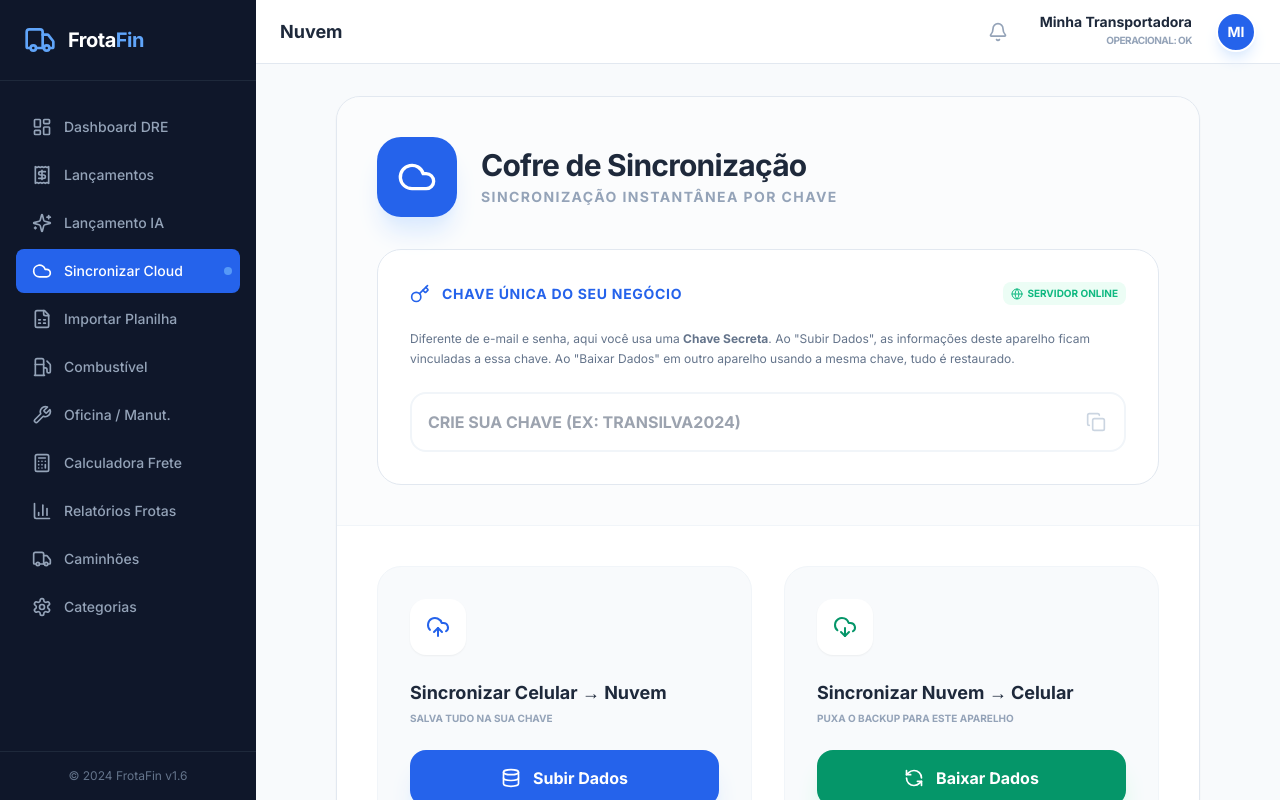
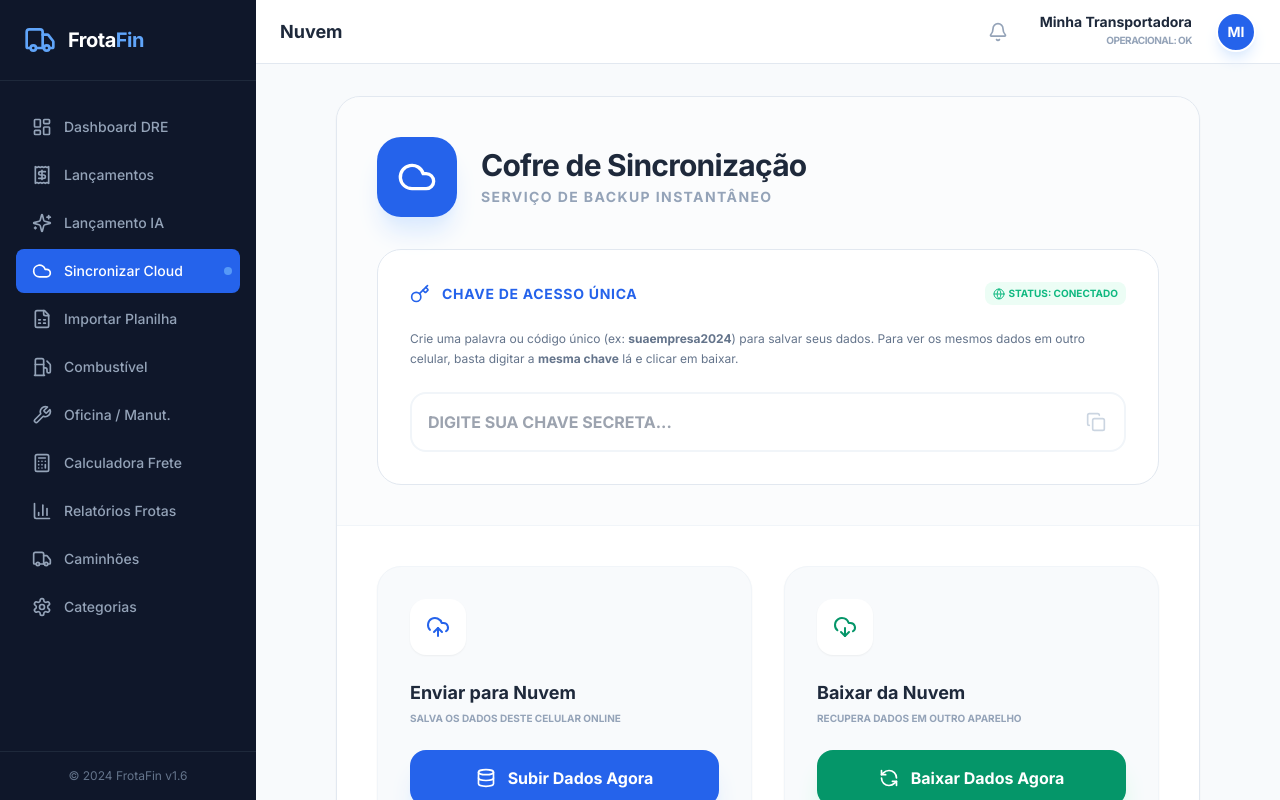
Before and after one commit to eduardopaniago/GestaoFrota, a React (Vite) app: page / in a window 1280 px wide. Both pictures are taken after a click on the button "Sincronizar Cloud". Built offline with nearby package versions, Linux system fonts and the light colour scheme.

Commit message:
Add files via upload

```diff
--- a/components/CloudSync.tsx
+++ b/components/CloudSync.tsx
@@ -3,7 +3,7 @@
 import {
   Cloud as CloudIcon, ShieldCheck, RefreshCcw,
   CloudUpload, CloudDownload, Key, Info, CheckCircle2,
-  Database, Loader2, AlertTriangle, Smartphone, Copy, Check, Globe
+  Database, Loader2, AlertTriangle, Smartphone, Copy, Check, Globe, ShieldAlert
 } from 'lucide-react';
 import { UserProfile } from '../types';
 
@@ -23,8 +23,8 @@
   const [error, setError] = useState<string | null>(null);
   const [copied, setCopied] = useState(false);
 
-  // Bucket público para o FrotaFin. Chaves dentro deste bucket são privadas ao conhecimento do usuário.
-  const BUCKET_ID = "FrotaFin_Public_Vault_v1";
+  // ID do Cofre Mestre do FrotaFin no Pantry Cloud
+  const PANTRY_ID = "d6e87396-e179-4a0b-9d62-10f54070743b";
 
   const handleCopyKey = () => {
     if (!syncKey) return;
@@ -34,35 +34,39 @@
   };
 
   const handleBackup = async () => {
+    // Limpa a chave: apenas letras e números, sem espaços
     const cleanKey = syncKey.trim().toLowerCase().replace(/[^a-z0-9]/g, '');
 
     if (cleanKey.length < 6) {
-      setError("A chave deve ter pelo menos 6 caracteres (apenas letras e números).");
+      setError("A chave deve ter pelo menos 6 caracteres (letras e números).");
       return;
     }
 
     setIsSyncing(true);
     setError(null);
-    setStatusMsg("Conectando ao servidor de backup...");
+    setStatusMsg("Preparando dados para o cofre...");
     localStorage.setItem('frotafin_vault_key', cleanKey);
 
     try {
-      // Usamos KVDB.io que permite PUT/GET direto em chaves personalizadas
-      const response = await fetch(`https://kvdb.io/ANsc7Xy7Xz8Xz9Xz10Xz/${cleanKey}`, {
-        method: 'POST', // KVDB usa POST para criar/atualizar o valor da chave
+      // O Pantry usa POST para criar ou substituir o conteúdo de um "Basket" (Gaveta)
+      const response = await fetch(`https://getpantry.cloud/apiv1/pantry/${PANTRY_ID}/basket/${cleanKey}`, {
+        method: 'POST',
+        headers: {
+          'Content-Type': 'application/json',
+        },
         body: JSON.stringify(allData)
       });
 
       if (!response.ok) {
-        throw new Error(`Erro no servidor (${response.status}). Tente novamente mais tarde.`);
+        throw new Error(`Erro no servidor de nuvem. Código: ${response.status}`);
       }
 
-      setStatusMsg("Backup concluído com sucesso!");
+      setStatusMsg("Dados salvos com sucesso na nuvem!");
       localStorage.setItem('frotafin_last_sync', new Date().toISOString());
       setTimeout(() => setStatusMsg(''), 3000);
     } catch (e: any) {
-      console.error("Erro no backup:", e);
-      setError("Falha ao salvar. Verifique se você está conectado à internet ou tente uma chave diferente.");
+      console.error("Erro no backup Pantry:", e);
+      setError("Não foi possível salvar na nuvem. Verifique sua internet ou tente uma chave diferente.");
     } finally {
       setIsSyncing(false);
     }
@@ -72,39 +76,44 @@
     const cleanKey = syncKey.trim().toLowerCase().replace(/[^a-z0-9]/g, '');
 
     if (!cleanKey) {
-      setError("Digite sua chave para recuperar os dados.");
+      setError("Digite sua chave secreta para baixar os dados.");
       return;
     }
 
-    if (!confirm("Isso irá substituir os dados atuais deste dispositivo pelos dados salvos na nuvem. Confirmar restauração?")) return;
+    if (!confirm("Atenção: Os dados atuais deste aparelho serão APAGADOS e substituídos pelos da nuvem. Deseja continuar?")) return;
 
     setIsSyncing(true);
     setError(null);
-    setStatusMsg("Buscando dados no cofre virtual...");
+    setStatusMsg("Buscando sua gaveta no cofre...");
 
     try {
-      const response = await fetch(`https://kvdb.io/ANsc7Xy7Xz8Xz9Xz10Xz/${cleanKey}`);
+      const response = await fetch(`https://getpantry.cloud/apiv1/pantry/${PANTRY_ID}/basket/${cleanKey}`, {
+        method: 'GET',
+        headers: {
+          'Content-Type': 'application/json',
+        }
+      });
 
       if (!response.ok) {
         if (response.status === 404) {
-          throw new Error("Nenhum backup encontrado para esta chave. Verifique se digitou corretamente.");
+          throw new Error("Nenhum dado encontrado para esta chave. Verifique se digitou corretamente ou se já fez um backup antes.");
         }
-        throw new Error("Erro ao acessar o servidor. Tente novamente.");
+        throw new Error("O servidor de nuvem está temporariamente ocupado. Tente em instantes.");
       }
 
       const data = await response.json();
 
-      // Validação básica se o dado é um objeto de estado do app
-      if (!data.transactions || !data.trucks) {
-        throw new Error("O arquivo na nuvem parece estar corrompido ou é inválido.");
+      // Validação mínima para garantir que o arquivo baixado é do FrotaFin
+      if (!data || (!data.transactions && !data.trucks)) {
+        throw new Error("O arquivo recuperado não parece ser um backup válido do FrotaFin.");
       }
 
       onRestore(data);
-      setStatusMsg("Dados restaurados com sucesso!");
+      setStatusMsg("Dados recuperados com sucesso!");
       localStorage.setItem('frotafin_vault_key', cleanKey);
       setTimeout(() => setStatusMsg(''), 3000);
     } catch (e: any) {
-      console.error("Erro na restauração:", e);
+      console.error("Erro na restauração Pantry:", e);
       setError(e.message);
     } finally {
       setIsSyncing(false);
@@ -121,7 +130,7 @@
             </div>
             <div>
               <h2 className="text-xl md:text-3xl font-black text-slate-800 tracking-tight">Cofre de Sincronização</h2>
-              <p className="text-[10px] md:text-sm font-bold text-slate-400 uppercase tracking-widest mt-1">Sincronização Instantânea por Chave</p>
+              <p className="text-[10px] md:text-sm font-bold text-slate-400 uppercase tracking-widest mt-1">Serviço de Backup Instantâneo</p>
             </div>
           </div>
 
@@ -129,24 +138,23 @@
             <div className="flex items-center justify-between">
               <div className="flex items-center gap-3 text-blue-600">
                 <Key size={20} />
-                <h3 className="font-black text-sm uppercase tracking-wider">Chave Única do Seu Negócio</h3>
+                <h3 className="font-black text-sm uppercase tracking-wider">Chave de Acesso Única</h3>
               </div>
               <div className="flex items-center gap-1 text-[10px] font-black text-emerald-500 uppercase bg-emerald-50 px-2 py-1 rounded-lg">
-                <Globe size={12} /> Servidor Online
+                <Globe size={12} /> Status: Conectado
               </div>
             </div>
 
             <p className="text-xs text-slate-500 leading-relaxed">
-              Diferente de e-mail e senha, aqui você usa uma <strong>Chave Secreta</strong>.
-              Ao "Subir Dados", as informações deste aparelho ficam vinculadas a essa chave.
-              Ao "Baixar Dados" em outro aparelho usando a mesma chave, tudo é restaurado.
+              Crie uma palavra ou código único (ex: <strong>suaempresa2024</strong>) para salvar seus dados.
+              Para ver os mesmos dados em outro celular, basta digitar a <strong>mesma chave</strong> lá e clicar em baixar.
             </p>
 
             <div className="flex gap-2">
               <div className="relative flex-1">
                 <input
                   type="text"
-                  placeholder="Crie sua chave (ex: transilva2024)"
+                  placeholder="Digite sua chave secreta..."
                   className="w-full pl-4 pr-12 py-4 rounded-2xl border-2 border-slate-100 focus:border-blue-500 focus:ring-4 focus:ring-blue-50/50 outline-none font-black text-slate-700 transition-all uppercase"
                   value={syncKey}
                   onChange={(e) => setSyncKey(e.target.value)}
@@ -164,7 +172,7 @@
 
         {error && (
           <div className="px-6 py-4 bg-rose-50 border-b border-rose-100 flex items-center gap-3 text-rose-700 mx-4 md:mx-10 mt-6 rounded-2xl animate-in shake duration-300">
-            <AlertTriangle size={20} className="shrink-0" />
+            <ShieldAlert size={20} className="shrink-0" />
             <span className="text-xs font-bold leading-tight">{error}</span>
           </div>
         )}
@@ -179,20 +187,20 @@
         <div className="p-6 md:p-10 space-y-8">
           <div className="grid grid-cols-1 md:grid-cols-2 gap-4 md:gap-8">
             {/* Botão de Enviar */}
-            <div className="bg-slate-50 p-6 md:p-8 rounded-3xl border border-slate-100 space-y-6 group hover:border-blue-300 transition-all">
+            <div className="bg-slate-50 p-6 md:p-8 rounded-3xl border border-slate-100 space-y-6 group hover:border-blue-300 transition-all shadow-sm hover:shadow-md">
               <div className="flex items-center justify-between">
                 <div className="p-4 bg-white text-blue-600 rounded-2xl shadow-sm">
                   <CloudUpload size={24} />
                 </div>
                 {lastSyncDate && (
                   <div className="text-[9px] font-black text-slate-400 uppercase text-right leading-tight">
-                    Último envio:<br/> {new Date(lastSyncDate).toLocaleDateString()}
+                    Sincronizado em:<br/> {new Date(lastSyncDate).toLocaleDateString()}
                   </div>
                 )}
               </div>
               <div>
-                <h4 className="text-base md:text-lg font-black text-slate-800">Sincronizar Celular → Nuvem</h4>
-                <p className="text-[10px] text-slate-400 font-bold uppercase mt-1">Salva tudo na sua chave</p>
+                <h4 className="text-base md:text-lg font-black text-slate-800">Enviar para Nuvem</h4>
+                <p className="text-[10px] text-slate-400 font-bold uppercase mt-1">Salva os dados deste celular online</p>
               </div>
               <button
                 disabled={isSyncing}
@@ -200,18 +208,18 @@
                 className="w-full bg-blue-600 hover:bg-blue-700 text-white font-black py-4 rounded-2xl flex items-center justify-center gap-3 transition-all shadow-xl shadow-blue-100 disabled:opacity-50 active:scale-95"
               >
                 {isSyncing ? <Loader2 className="animate-spin" size={20} /> : <Database size={20} />}
-                Subir Dados
+                Subir Dados Agora
               </button>
             </div>
 
             {/* Botão de Recuperar */}
-            <div className="bg-slate-50 p-6 md:p-8 rounded-3xl border border-slate-100 space-y-6 group hover:border-emerald-300 transition-all">
+            <div className="bg-slate-50 p-6 md:p-8 rounded-3xl border border-slate-100 space-y-6 group hover:border-emerald-300 transition-all shadow-sm hover:shadow-md">
               <div className="p-4 bg-white text-emerald-600 rounded-2xl shadow-sm w-fit">
                 <CloudDownload size={24} />
               </div>
               <div>
-                <h4 className="text-base md:text-lg font-black text-slate-800">Sincronizar Nuvem → Celular</h4>
-                <p className="text-[10px] text-slate-400 font-bold uppercase mt-1">Puxa o backup para este aparelho</p>
+                <h4 className="text-base md:text-lg font-black text-slate-800">Baixar da Nuvem</h4>
+                <p className="text-[10px] text-slate-400 font-bold uppercase mt-1">Recupera dados em outro aparelho</p>
               </div>
               <button
                 disabled={isSyncing}
@@ -219,7 +227,7 @@
                 className="w-full bg-emerald-600 hover:bg-emerald-700 text-white font-black py-4 rounded-2xl flex items-center justify-center gap-3 transition-all shadow-xl shadow-emerald-100 disabled:opacity-50 active:scale-95"
               >
                 {isSyncing ? <Loader2 className="animate-spin" size={20} /> : <RefreshCcw size={20} />}
-                Baixar Dados
+                Baixar Dados Agora
               </button>
             </div>
           </div>
@@ -229,21 +237,19 @@
                <div className="absolute top-0 right-0 p-8 opacity-5">
                  <Smartphone size={100} />
                </div>
-               <h4 className="font-black text-xs uppercase text-blue-400 mb-2">Sem Complicação</h4>
+               <h4 className="font-black text-xs uppercase text-blue-400 mb-2 flex items-center gap-2"><ShieldCheck size={14}/> Segurança</h4>
                <p className="text-xs text-slate-400 leading-relaxed">
-                 Não precisa de login, senha ou configurações de API. Sua chave é o seu banco de dados.
-                 <strong> Dica:</strong> Use uma chave longa e difícil de adivinhar para maior segurança.
+                 Sua chave funciona como sua "conta". Recomendamos usar uma combinação de letras e números para garantir que ninguém mais acesse seus dados por acidente.
                </p>
             </div>
 
-            <div className="p-6 bg-emerald-900 rounded-3xl text-white relative overflow-hidden">
+            <div className="p-6 bg-blue-900 rounded-3xl text-white relative overflow-hidden">
                <div className="absolute top-0 right-0 p-8 opacity-5">
-                 <ShieldCheck size={100} />
+                 <RefreshCcw size={100} />
                </div>
-               <h4 className="font-black text-xs uppercase text-emerald-400 mb-2">Backup de Segurança</h4>
-               <p className="text-xs text-emerald-100/60 leading-relaxed">
-                 Perdeu o celular? Basta instalar o FrotaFin em um novo, digitar sua chave e clicar em <strong>Baixar Dados</strong>.
-                 Seu financeiro nunca mais será perdido.
+               <h4 className="font-black text-xs uppercase text-blue-300 mb-2 flex items-center gap-2"><Info size={14}/> Backup Automático?</h4>
+               <p className="text-xs text-blue-100/60 leading-relaxed">
+                 O sistema não envia dados sozinho para economizar bateria. Sempre que fizer muitos lançamentos, lembre-se de vir aqui e clicar em <strong>Subir Dados</strong>.
                </p>
             </div>
           </div>
```
